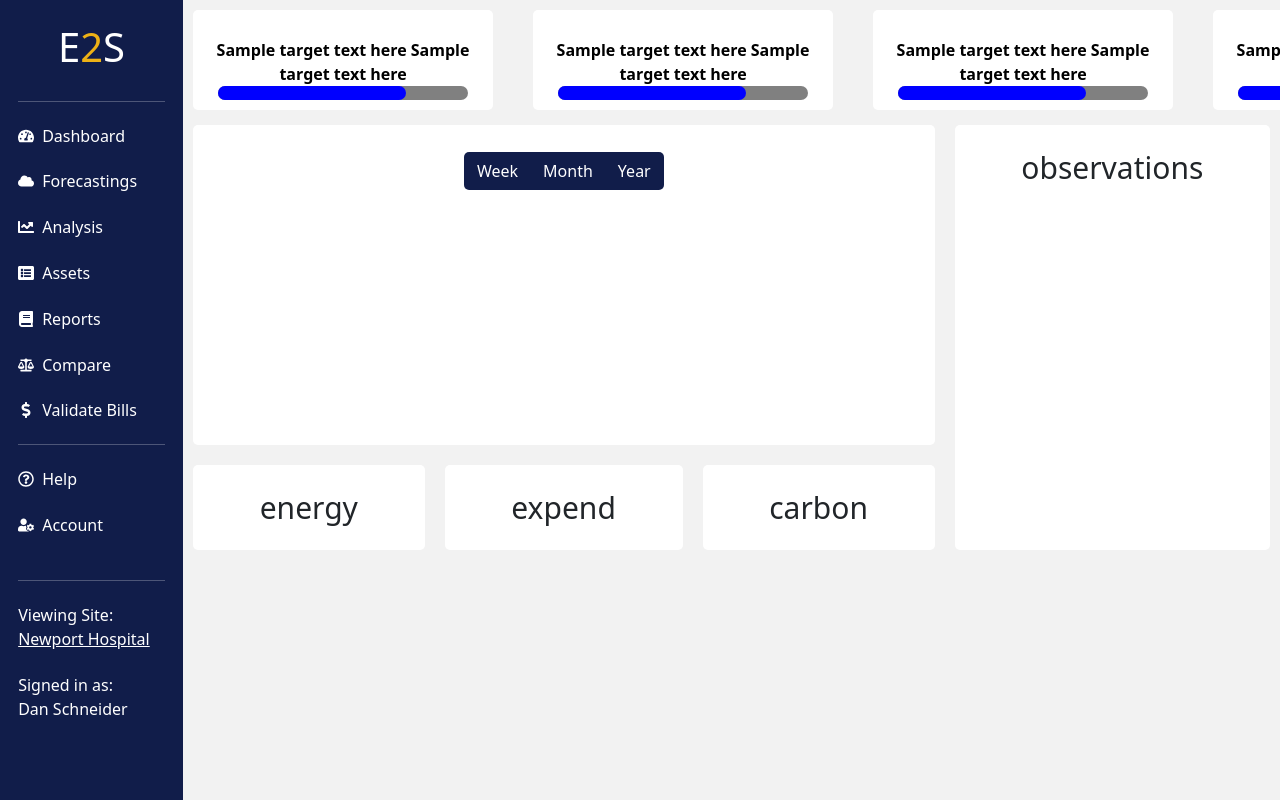
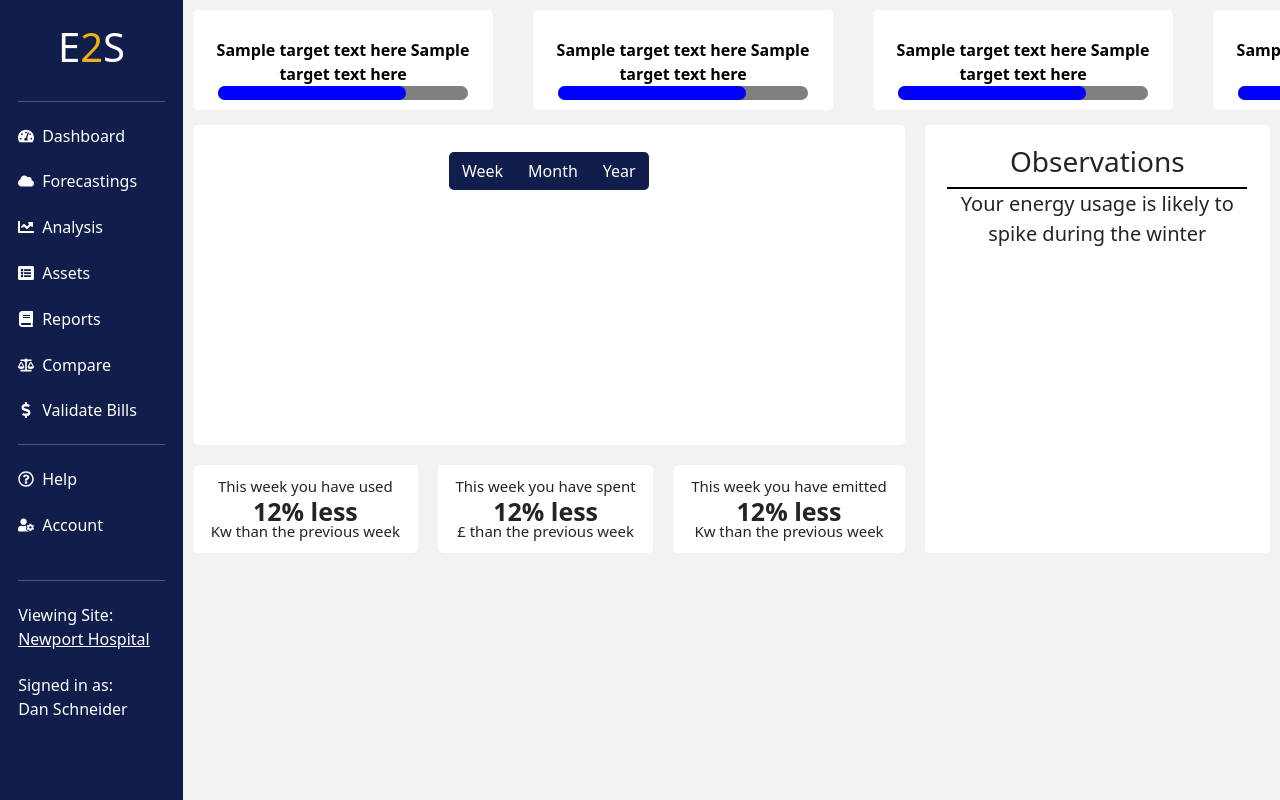
Before and after one commit to Archie-Wilkins/e2s-client-project, a Next.js app: page /dashboard in a window 1280 px wide. Built offline with nearby package versions, Linux system fonts and the light colour scheme.

Commit message:
more front-end changes for dashboard

```diff
--- a/pages/dashboard.js
+++ b/pages/dashboard.js
@@ -30,10 +30,25 @@ function Dashboard() {
                             <button type="button" className="btn TimeFrameSelectBtn">Year</button>
                         </div>
                     </div>
-                    <div className="grid-panel observation-panel">observations</div>
-                    <div className="grid-panel">energy</div>
-                    <div className="grid-panel">expend</div>
-                    <div className="grid-panel">carbon</div>
+                    <div className="grid-panel observation-panel center-flex-column">
+                        <h3>Observations</h3>
+                        <div className="observation-card">Your energy usage is likely to spike during the winter</div>
+                    </div>
+                    <div className="grid-panel center-flex-column">
+                        <p className="info-small-text margin-top-negative-10">This week you have used</p>
+                        <p className="info-change-text">12% less</p>
+                        <p className="info-small-text margin-bottom-negative-10">Kw than the previous week</p>
+                    </div>
+                    <div className="grid-panel center-flex-column">
+                        <p className="info-small-text margin-top-negative-10">This week you have spent</p>
+                        <p className="info-change-text">12% less</p>
+                        <p className="info-small-text margin-bottom-negative-10">£ than the previous week</p>
+                    </div>
+                    <div className="grid-panel center-flex-column">
+                        <p className="info-small-text margin-top-negative-10">This week you have emitted</p>
+                        <p className="info-change-text">12% less</p>
+                        <p className="info-small-text margin-bottom-negative-10">Kw than the previous week</p>
+                    </div>
 
 
                 </div>
--- a/styling/dashboard.css
+++ b/styling/dashboard.css
@@ -102,3 +102,59 @@ div.scrollMenu {
 .float-left {
     float: left;
 }
+
+.add-target-button-container {
+    display: inline-block;
+    height: 100px;
+    width: 300px;
+}
+
+.add-target-button {
+    height: 100px;
+    display: flex;
+    justify-content: center;
+    align-items: center;
+}
+
+.auto-width {
+    width: inherit;
+}
+
+.center-flex-column {
+    display: flex;
+    flex-direction: column;
+    align-items: center;
+}
+
+.info-small-text {
+    font-size: 15px;
+    margin: -5px;
+}
+
+.margin-top-negative-10 {
+    margin-top: -10px;
+}
+
+.margin-bottom-negative-10 {
+    margin-bottom: -10px;
+}
+
+.text-bold {
+    font-weight: bold;
+}
+
+.info-change-text {
+    font-size: 25px;
+    font-weight: bold;
+    margin-bottom: -5px;
+}
+
+.observation-card {;
+    text-align: center;
+    height: 100px;
+    width: 300px;
+    border-top-width: 2px;
+    border-color: black;
+    border-top-style: solid;
+    font-size: 20px;
+}
```
